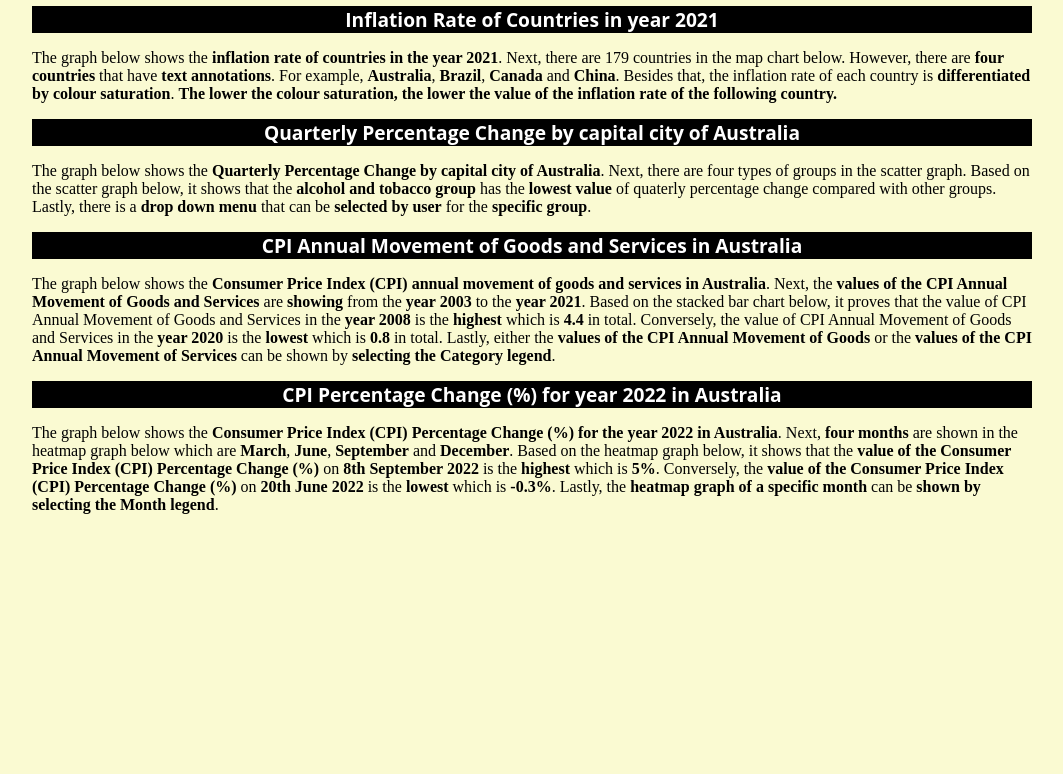
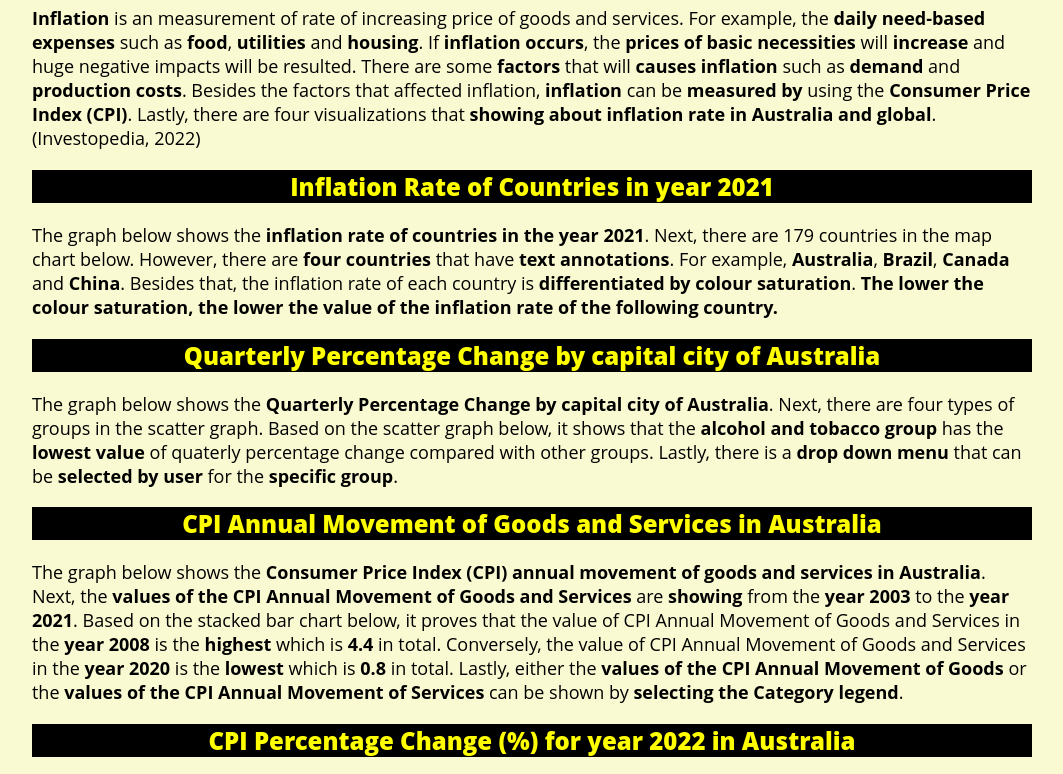
Before and after one commit to ManHyin/Assignment-2, a plain HTML site: page index.html in a window 1280 px wide. Shown: the part 80-854 px from the top of the page, without its empty margins (108-1171 px from the left). Before the commit the page ends 800 px from the top, so only its background shows below. Drawn offline with Linux system fonts and the light colour scheme; a script that the page names is missing.

Commit message:
Add files via upload

```diff
--- a/CPIPercentageChange.json
+++ b/CPIPercentageChange.json
@@ -31,7 +31,10 @@
         },
         "color": {
           "field": "Month",
-          "scale": {"range": ["#FF8112", "#4C1F7B", "#609DBE"]}
+          "scale": {"range": [
+          "#984ea3",
+          "#ff7f00",
+          "#609DBE"]}
         },
         "opacity": {
           "condition": {"selection": "month_highlight", "value": 1},
--- a/GoodsandServices.json
+++ b/GoodsandServices.json
@@ -25,7 +25,7 @@
           "x": {"field": "Year", "type": "ordinal"},
           "color": {
             "field": "Category",
-            "scale": {"range": ["#ca8861", "#4C1F7B"]}
+            "scale": {"range": ["#984ea3", "#ff7f00"]}
           },
           "opacity": {
             "condition": {"selection": "category_highlight", "value": 1},
--- a/css.css
+++ b/css.css
@@ -8,17 +8,23 @@
     font-family: 'Open Sans', sans-serif;
     text-align: center;
     background-color: black;
-    color: white;
+    color: gold;
 
 }
 
 h2 {
-    font-weight: 700;
-    font-size: larger;
+    font-weight: 900;
     font-family: 'Open Sans', sans-serif;
     text-align: center;
     background-color: black;
-    color: white;
+    color: yellow;
+}
+
+h3 {
+    font-weight: 500;
+    font-size: large;
+    font-family: 'Open Sans', sans-serif;
+    text-align: left;
 }
 
 body {
@@ -26,8 +32,10 @@
 }
 
 p {
+    font-weight: 500;
+    font-size: large;
+    font-family: 'Open Sans', sans-serif;
     text-align: left;
-    font-weight: 500;
 }
 
 .middle{
--- a/index.html
+++ b/index.html
@@ -16,6 +16,15 @@
 <body>
 <div class="middle">
 <h1>Inflation Rate Dashboard</h1>
+<h3>
+    <b>Inflation</b> is an measurement of rate of increasing price of goods and services.
+    For example, the <b>daily need-based expenses</b> such as <b>food</b>, <b>utilities</b> and <b>housing</b>.
+    If <b>inflation occurs</b>, the <b>prices of basic necessities</b> will <b>increase</b> and huge negative impacts will be resulted.
+    There are some <b>factors</b> that will <b>causes inflation</b> such as <b>demand</b> and <b>production costs</b>.
+    Besides the factors that affected inflation, <b>inflation</b> can be <b>measured by</b> using the <b>Consumer Price Index (CPI)</b>.
+    Lastly, there are four visualizations that <b>showing about inflation rate in Australia and global</b>.
+    (Investopedia, 2022)
+</h3>
 <h2>Inflation Rate of Countries in year 2021</h2>
 <p>
     The graph below shows the <b>inflation rate of countries in the year 2021</b>.
```
